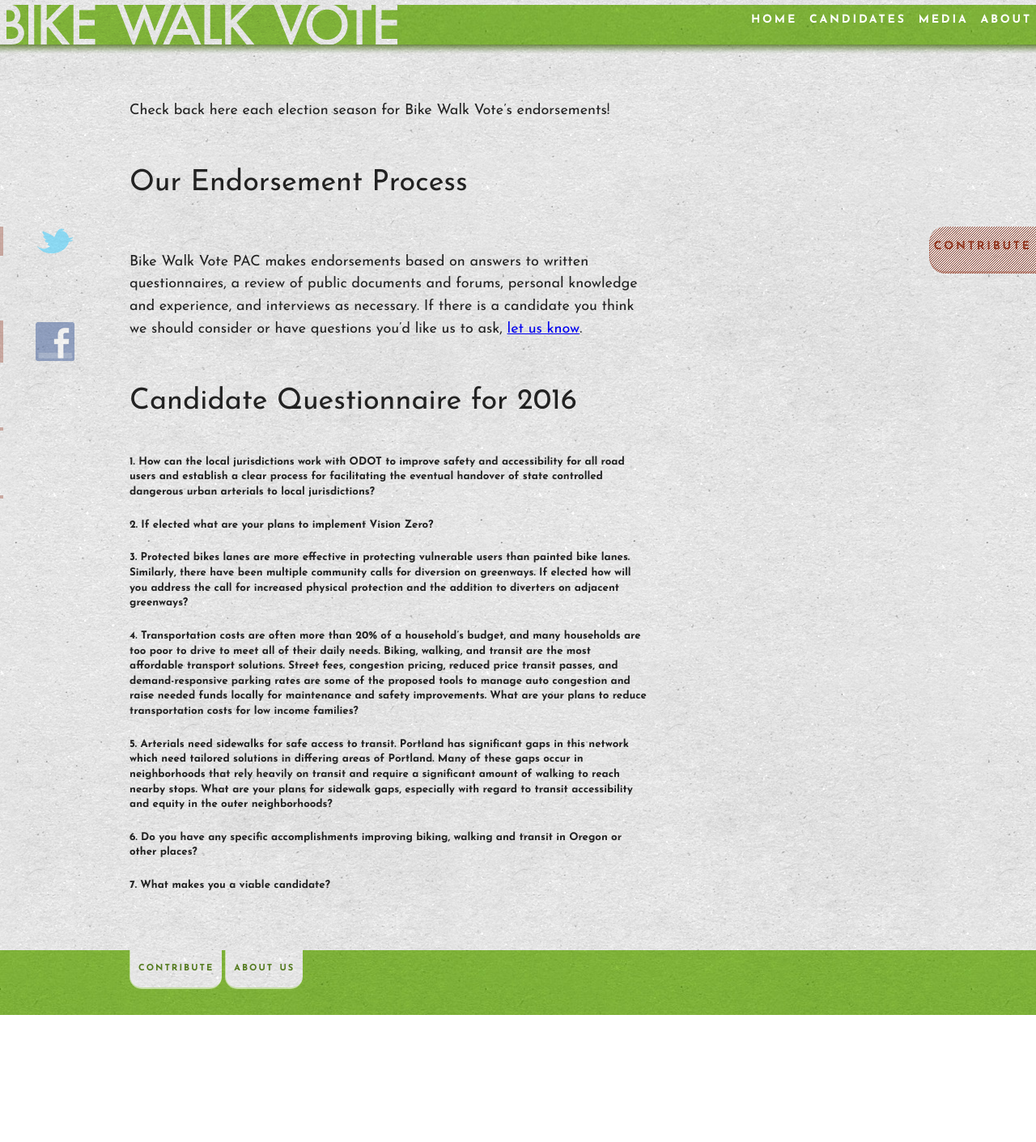
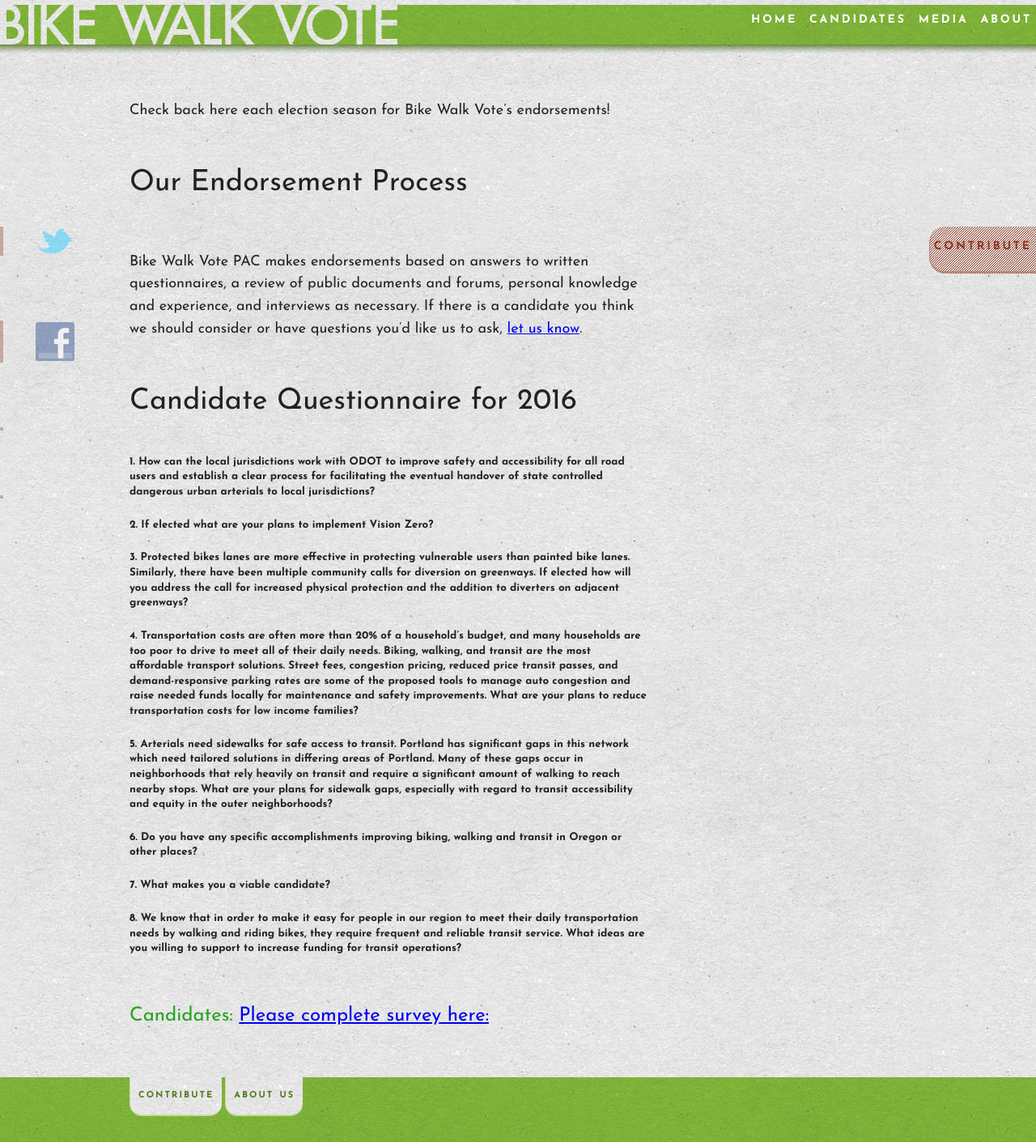
Before and after one commit to bikewalkvote/bikewalkvote.github.io, a Jekyll site: the page built from candidates.md, in a window 1280 px wide. Shown: the whole page at 81% size. Built offline with Jekyll 4.4.1, drawn with Linux system fonts in a browser that asks for light colours; nearby versions of some CDN libraries; Markdown is read by kramdown in place of the engine named in the settings; comment, search, counter and statistics services are not loaded; before the commit the page ends 1254 px from its top, so only the background shows below that.

Commit message:
Adding Q8 and adding google link

```diff
--- a/candidates.md
+++ b/candidates.md
@@ -22,3 +22,6 @@
 #####5. Arterials need sidewalks for safe access to transit. Portland has significant gaps in this network which need tailored solutions in differing areas of Portland. Many of these gaps occur in neighborhoods that rely heavily on transit and require a significant amount of walking to reach nearby stops. What are your plans for sidewalk gaps, especially with regard to transit accessibility and equity in the outer neighborhoods?
 #####6. Do you have any specific accomplishments improving biking, walking and transit in Oregon or other places?
 #####7. What makes you a viable candidate?
+#####8. We know that in order to make it easy for people in our region to meet their daily transportation needs by walking and riding bikes, they require frequent and reliable transit service. What ideas are you willing to support to increase funding for transit operations?
+
+###Candidates: [Please complete survey here:](http://goo.gl/forms/wnwj1evM6p)
```
